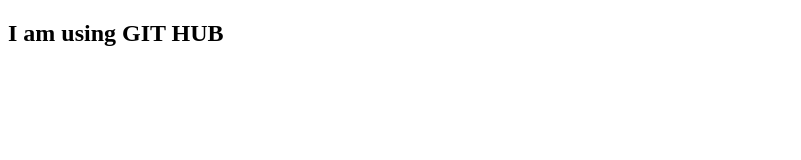
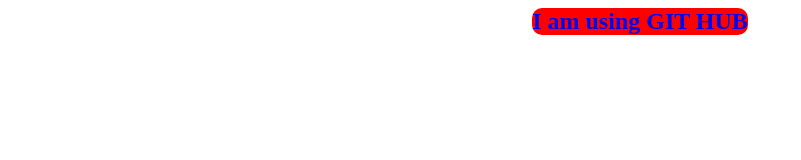
Before and after one commit to tasin-toha/my-first-website, a plain HTML site: page index.html in a window 1280 px wide. Shown: the whole page, without its empty margins (0-801 px from the left). Drawn offline with Linux system fonts and the light colour scheme.

Commit message:
add style

```diff
--- a/index.html
+++ b/index.html
@@ -4,8 +4,9 @@
     <meta charset="UTF-8">
     <meta name="viewport" content="width=device-width, initial-scale=1.0">
     <title>Document</title>
+    <link rel="stylesheet" href="style.css">
 </head>
 <body>
-    <h2> I am using GIT HUB </h2>
+    <h2> <a href="https://github.com/tasin-toha" target="_blank"> I am using GIT HUB </a></h2>
 </body>
 </html>
--- /dev/null
+++ b/style.css
@@ -0,0 +1,12 @@
+h2 {
+  color: rgba(96, 255, 207, 0.897);
+  margin: auto;
+  background-color: red;
+  border: royalblue;
+  width: fit-content;
+  border-radius: 10px;
+  text-align: center;
+}
+a {
+  text-decoration: none;
+}
```
Also changed, not shown: 1 other file.
